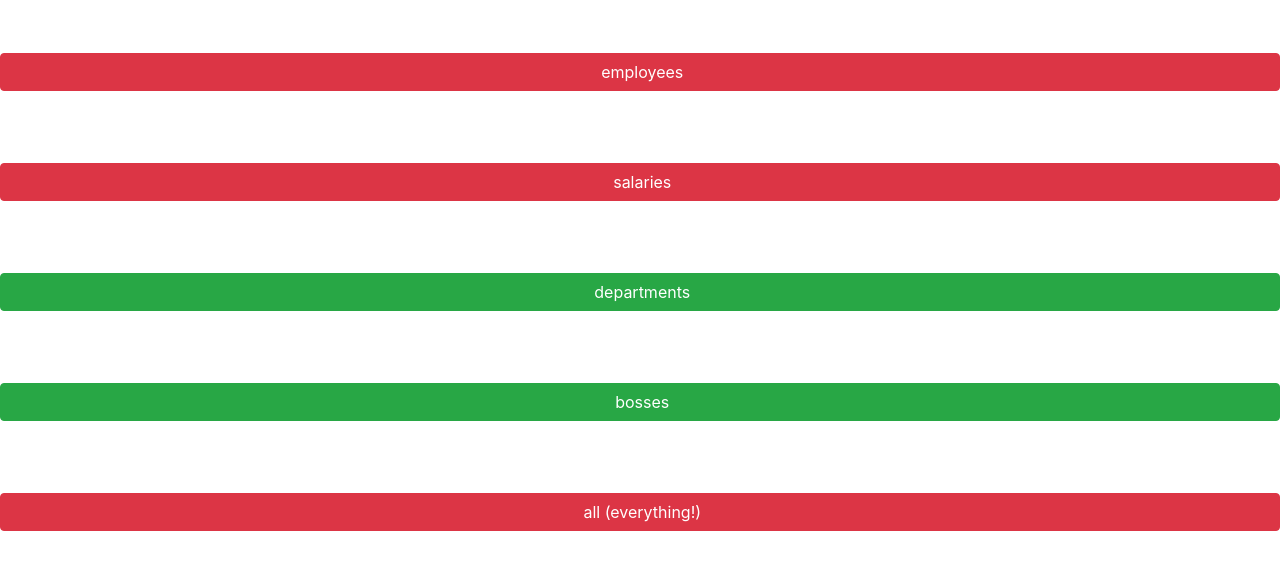
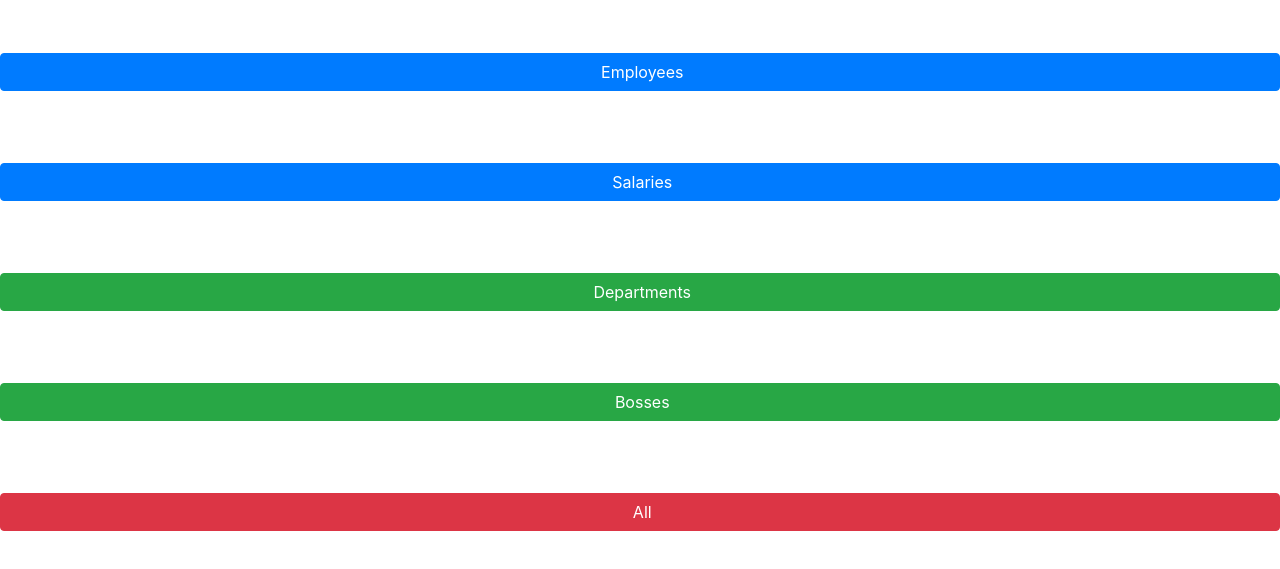
Before and after one commit to SamHarlan/basic-db-harlan, a plain HTML site: page public/index.html in a window 1280 px wide. Shown: the part 99-668 px from the top of the page. Drawn offline with nearby package versions, Linux system fonts and the light colour scheme.

Commit message:
maybe final?

```diff
--- a/public/index.html
+++ b/public/index.html
@@ -17,6 +17,7 @@
       max-width: 90%;
           max-height: 90%;
           display: block;
+          align-content: center;
           margin-left: auto;
           margin-right:auto;
     }
@@ -42,28 +43,28 @@
      <h1 class="big-text">EMPLOYEES DATABASE</h1>
 
      <div class="row align-self-center justify-content-center">
-         <a class="btn btn-danger btn-block button" href="employees">
-           employees
+         <a class="btn btn-primary btn-block button" href="employees">
+           Employees
          </a>
      </div>
      <div class="row align-self-center justify-content-center">
-         <a class="btn btn-danger btn-block button" href="salaries">
-           salaries
+         <a class="btn btn-primary btn-block button" href="salaries">
+           Salaries
          </a>
      </div>
      <div class="row align-self-center justify-content-center">
          <a class="btn btn-success btn-block button" href="departments">
-           departments
+           Departments
          </a>
      </div>
      <div class="row align-self-center justify-content-center">
          <a class="btn btn-success btn-block button" href="bosses">
-           bosses
+           Bosses
          </a>
      </div>
      <div class="row align-self-center justify-content-center">
          <a class="btn btn-danger btn-block button" href="all">
-           all (everything!)
+           All
          </a>
      </div>
     </div>
```
Also changed, not shown: employees.router.js (+7 -9 lines).
